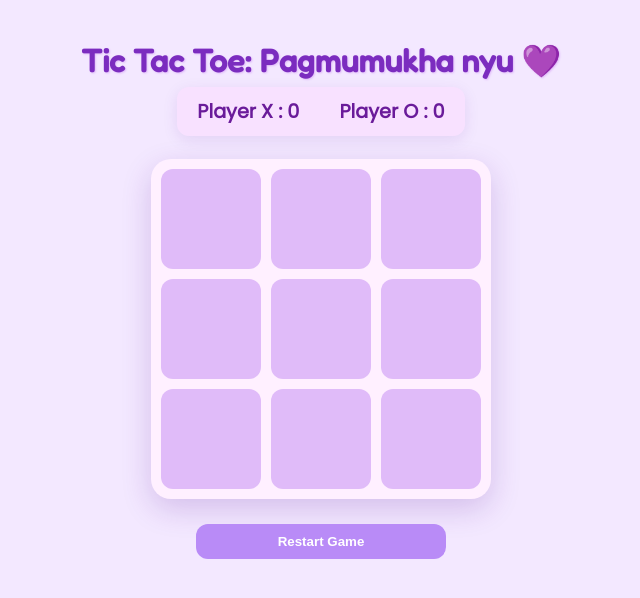
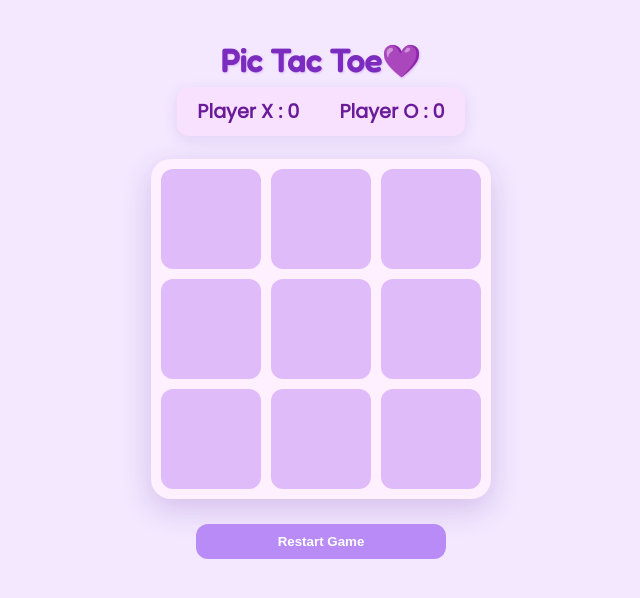
Before and after one commit to Aleeza-byte/Techno_Project, a plain HTML site: page index.html in a window 1280 px wide. Shown: the whole page, without its empty margins (319-959 px from the left). Drawn offline with Linux system fonts and the light colour scheme.

Commit message:
Fix heading typo in index.html

```diff
--- a/index.html
+++ b/index.html
@@ -8,7 +8,7 @@
 </head>
 <body>
 
-  <h1>Tic Tac Toe: Pagmumukha nyu 💜</h1>
+  <h1>Pic Tac Toe💜</h1>
 
   <div class="scoreboard">
     <div>Player X : <span id="scoreX">0</span></div>
```
